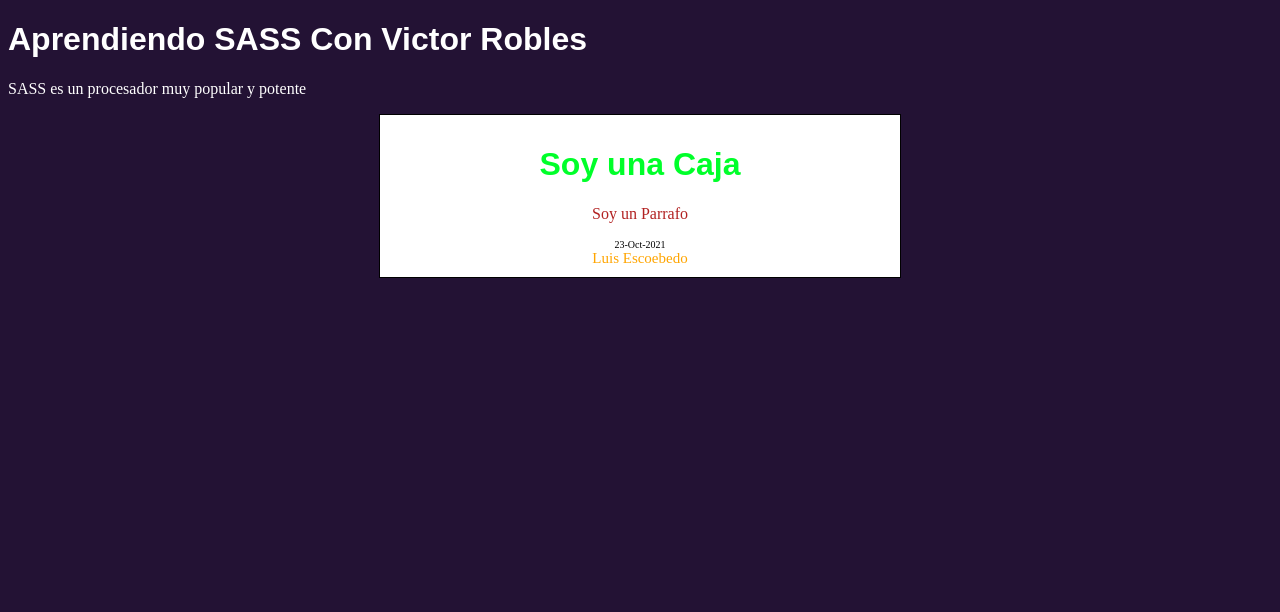
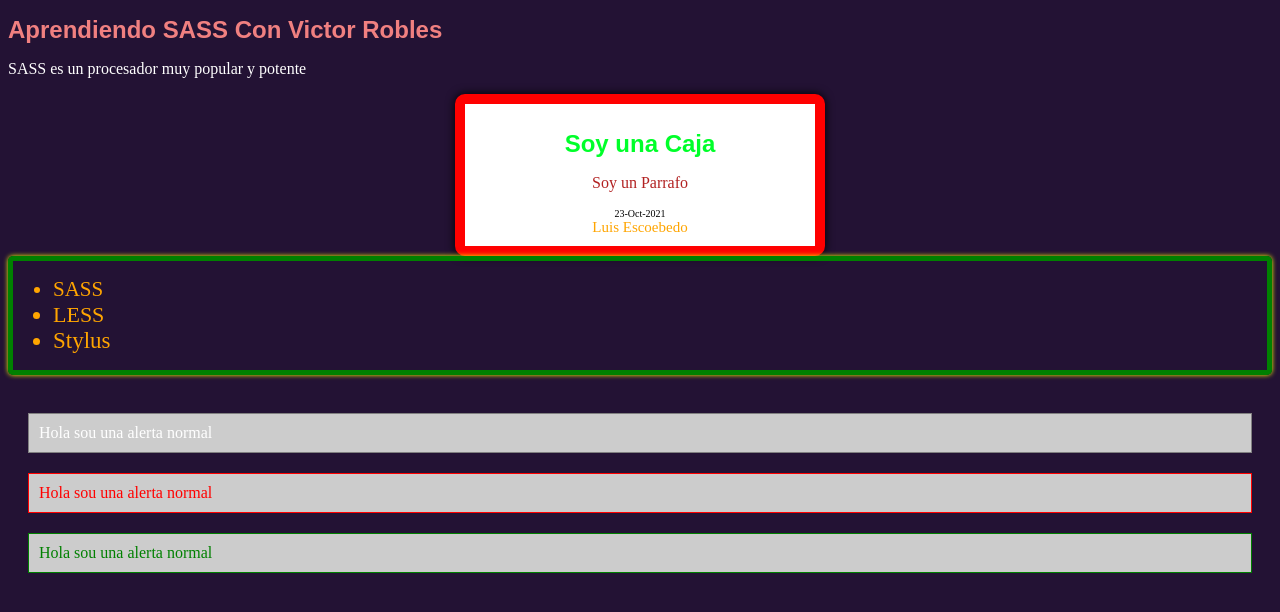
Before and after one commit to LuisHorus/Master-CSS, a plain HTML site: page APRENDIENDO SASS/index.html in a window 1280 px wide. Drawn offline with Linux system fonts and the light colour scheme.

Commit message:
Se Aprendio SASS

```diff
--- a/APRENDIENDO SASS/estilos.scss
+++ b/APRENDIENDO SASS/estilos.scss
@@ -41,3 +41,68 @@
     }
 
 }
+//FUNCIONES Y PARAMETROS
+@mixin crearBordes($color, $size, $shadow) {
+    border: $size solid $color;
+    border-radius: $size;
+    box-shadow: 0px 0px $size $shadow;
+}
+.caja{
+    @include crearBordes(red, 10px, black);
+}
+.listado{
+    @include crearBordes(green, 5px ,yellow);
+}
+
+//HERENCIA
+
+%alert-normal{
+    border:1px solid gray;
+    background: #ccc;
+    color: white;
+    padding: 10px;
+    max-width: 100%;
+    margin: 20px;
+}
+.alert{
+    @extend %alert-normal;
+}
+.alert-danger{
+    @extend %alert-normal;
+    color: red;
+    border-color: red
+}
+.alert-succes{
+    @extend %alert-normal;
+    border-color: green;
+    color: green;
+}
+//operadores
+h1{
+    font-size: 20px + 5px-1px;
+}
+.caja{
+    width: 500px/1920px * 100%;
+}
+
+//CONDICIONALES - if
+$color-fondo:gray;
+    h1{
+
+        @if $color-fondo== #ccc {
+            color: black;
+        }@else{
+            color: lightcoral;
+        }
+    }
+
+
+
+//bucle FOR
+$contador:1;
+@for $contador from 1 through 8 {
+    .listado ul li:nth-child(#{$contador}){
+        color: orange;
+        font-size: $contador+20px;
+    }
+}
--- a/APRENDIENDO SASS/index.html
+++ b/APRENDIENDO SASS/index.html
@@ -21,5 +21,22 @@
         </div>
 
     </div>
+    <div class="listado">
+        <ul>
+            <li>SASS</li>
+            <li>LESS</li>
+            <li>Stylus</li>
+        </ul>
+    </div>
+    <br>
+    <div class="alert">
+        Hola sou una alerta normal
+    </div>
+    <div class="alert-danger">
+        Hola sou una alerta normal
+    </div>
+    <div class="alert-succes">
+        Hola sou una alerta normal
+    </div>
 </body>
 </html>
```
Also changed, not shown: APRENDIENDO SASS/style.css, 1 other file.
